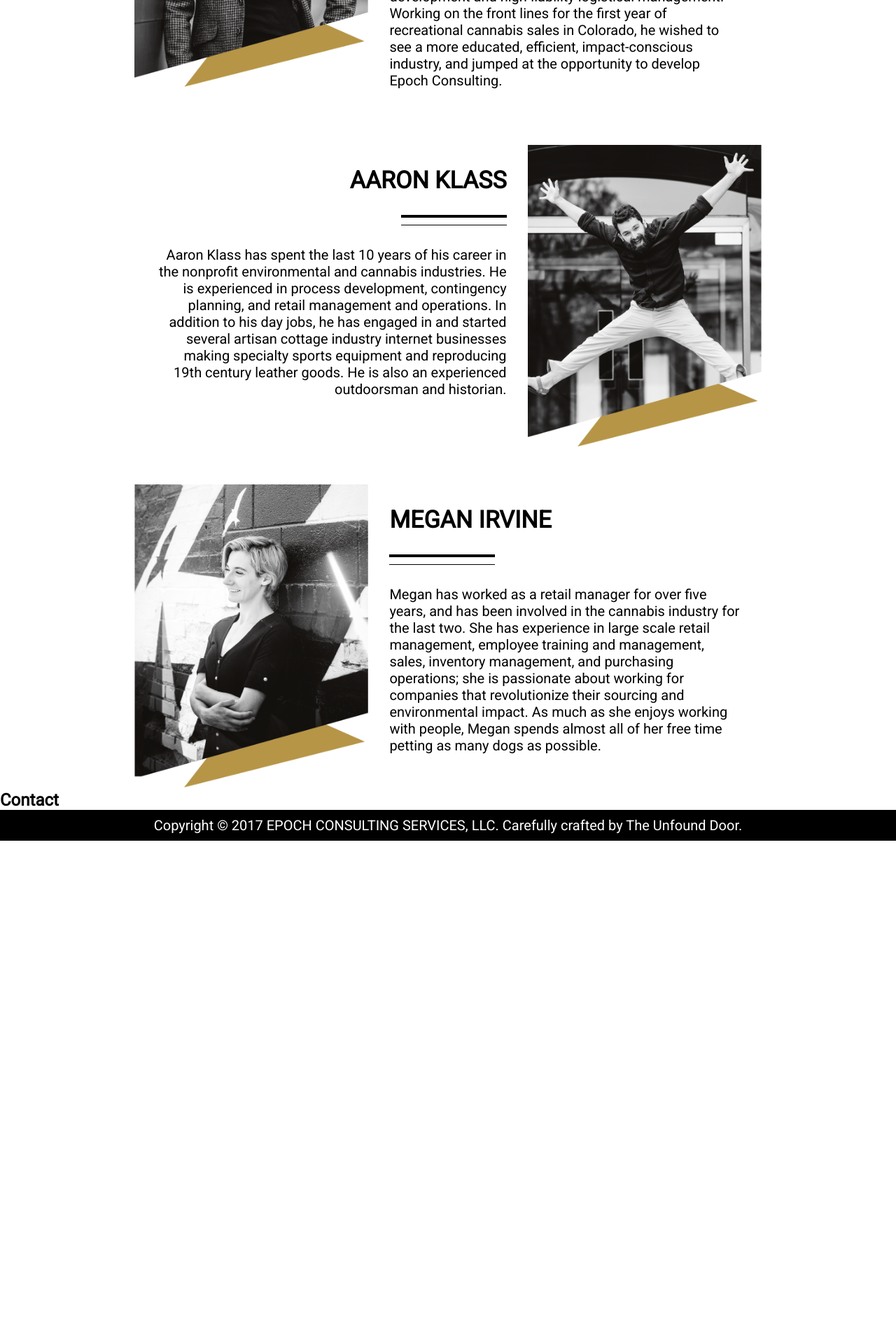
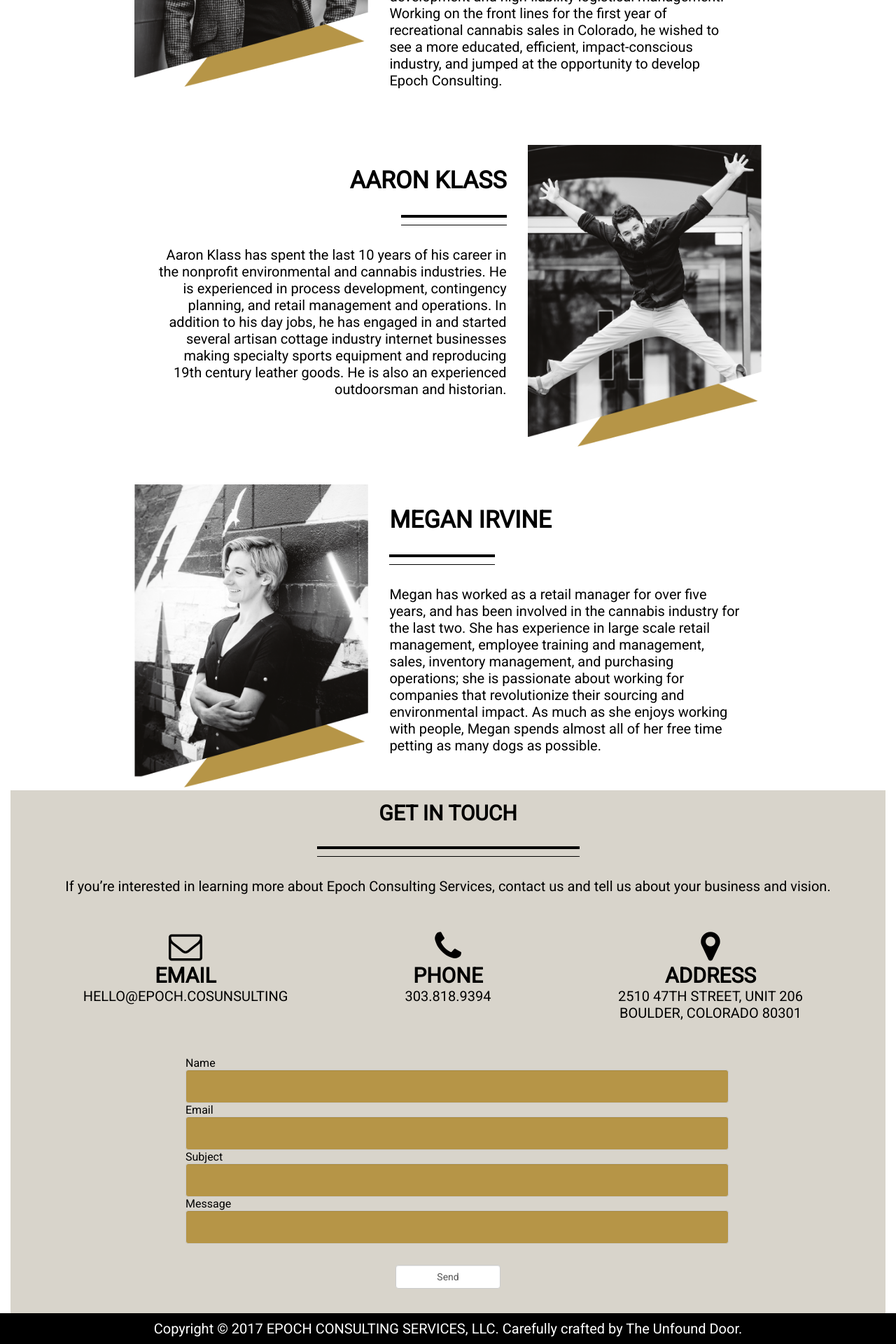
Before and after one commit to JonathanHemnes/epoch2, a Jekyll site: the page built from about.html, in a window 1280 px wide. Shown: the part 1951-3871 px from the top of the page at 70% size. Built offline with Jekyll 4.4.1, drawn with Linux system fonts in a browser that asks for light colours; nearby versions of some CDN libraries; before the commit the page ends 3152 px from its top, so only the background shows below that.

Commit message:
added form

```diff
--- a/_includes/contact.html
+++ b/_includes/contact.html
@@ -1 +1,38 @@
-<h4>Contact</h4>
+<div class="section contact">
+    <div class="header">
+        <h3>GET IN TOUCH</h3>
+        <hr class="thick">
+        <hr class="thin">
+    </div>
+    <div class="content">
+        <div class="words">
+            <p>If you’re interested in learning more about Epoch Consulting Services, contact us and tell us about your business
+                and vision.</p>
+            <div class="contact-us">
+                <div class="address">
+                    <i class="fa fa-envelope-o fa-3x" aria-hidden="true"></i>
+                    <h3>EMAIL</h3>
+                    <a href="mailto:hello@epoch.consulting" target="_blank">HELLO@EPOCH.COSUNSULTING</a>
+                </div>
+                <div class="address">
+                    <i class="fa fa-phone fa-3x" aria-hidden="true"></i>
+                    <h3>PHONE</h3>
+                    <a href="tel:3038189394" class="">303.818.9394</a>
+                </div>
+                <div class="address">
+                    <i class="fa fa-map-marker fa-3x" aria-hidden="true"></i>
+                    <h3>ADDRESS</h3>
+                    <p>2510 47TH STREET, UNIT 206 <br>BOULDER, COLORADO 80301</p>
+                </div>
+            </div>
+        </div>
+        <form action="https://formspree.io/hello@epoch.consulting" method="POST">
+            <label for="name">Name<input type="text" name="name"></label>
+            <label for="_replyto">Email<input type="email" name="_replyto"></label>
+            <label for="_subject">Subject<input name="_subject"/></label>
+            <label for="_message">Message<input type="text" name="_message"></label>
+            <input type="text" name="_gotcha" style="display:none" />
+            <input type="submit" class="send-button" value="Send">
+        </form>
+    </div>
+</div>
--- a/_layouts/about.html
+++ b/_layouts/about.html
@@ -10,6 +10,7 @@
   {% include core_team.html %}
   {% include contact.html %}
   {% include footer.html %}
+  {% include scripts.html %}
 </body>
 
 </html>
--- a/_sass/_about.scss
+++ b/_sass/_about.scss
@@ -11,7 +11,6 @@
     background-attachment: fixed;
     background-repeat: repeat;
     background-position: center;
-
     .logo-space {
         img {
             -webkit-filter: grayscale(1) invert(1);
@@ -25,11 +24,11 @@
             margin: auto;
         }
     }
-
     .sub-heading {
         margin-top: 70px;
         text-align: center;
-        h3,h4 {
+        h3,
+        h4 {
             color: white;
             margin-bottom: 20px;
         }
@@ -65,17 +64,14 @@
             padding-bottom: 10px;
         }
     }
-
     .content {
         @media screen and (min-width: $screen-sm) {
             display: flex;
         }
-
         .emphasis {
             font-style: italic;
             font-size: 24px;
         }
-
         .words {
             width: 100%;
             @media screen and (min-width: $screen-sm) {
@@ -87,11 +83,10 @@
             @media screen and (min-width: $screen-sm) {
                 width: 50%;
                 margin-top: -25px;
-
             }
             img {
-                    width: 100%;
-                }
+                width: 100%;
+            }
         }
     }
 }
@@ -108,7 +103,6 @@
             padding-bottom: 10px;
         }
     }
-
     .content {
         @media screen and (min-width: $screen-sm) {
             display: block;
@@ -117,35 +111,28 @@
             margin-left: auto;
             margin-right: auto;
         }
-
         hr {
             width: 30%;
             @media screen and (max-width: $screen-sm) {
-                width: 50%;;
+                width: 50%;
+                ;
             }
             color: $black;
-
             &.thick {
                 margin-top: 30px;
-                border-top: 4px solid black;
-                // size: 5;
+                border-top: 4px solid black; // size: 5;
             }
-
             &.thin {
                 margin-top: 10px;
                 margin-bottom: 30px;
-                border-top: 1px solid black;
-                // size: 2;
+                border-top: 1px solid black; // size: 2;
             }
-
             &.right {
                 @media screen and (min-width: $screen-sm) {
                     margin-left: 70%;
                 }
             }
-
         }
-
         .bio {
             margin-top: 50px;
             @media screen and (min-width: $screen-sm) {
@@ -168,24 +155,20 @@
                     padding: 30px;
                     width: 60%;
                 }
-
                 &.right {
                     @media screen and (min-width: $screen-sm) {
                         text-align: right;
                     }
                 }
-
                 img {
                     height: 150px;
                     @media screen and (min-width: $screen-sm) {
                         display: none;
                     }
                 }
-
                 .name-box {
                     @media screen and (max-width: $screen-sm) {
                         display: flex;
-
                         img {
                             margin-top: 15px;
                             margin-left: 30px;
@@ -196,3 +179,106 @@
         }
     }
 }
+
+.contact {
+    background: $white;
+    margin-left: 15px;
+    margin-right: 15px;
+    padding-top: 15px;
+    padding-bottom: 15px;
+    .content {
+        .words {
+            text-align: center;
+
+            .contact-us {
+                display: flex;
+                justify-content: center;
+                flex-wrap: wrap;
+                margin-top: 50px;
+                margin-bottom: 50px;
+
+                .address {
+                    text-align: center;
+                    width: 30%;
+                    @media screen and (max-width: $screen-sm) {
+                        width: 200px;
+                        width: 100%;
+                    }
+                    a,
+                    p {
+                        text-decoration: none;
+                        color: black;
+                        font-size: 20px;
+                    }
+                }
+            }
+        }
+        form {
+            width: 60%;
+            margin: auto;
+
+            input {
+                background: $gold;
+            }
+
+            .send-button {
+                width: 150px;
+                margin: auto;
+                margin-top: 30px;
+                margin-bottom: 20px;
+                background: white;
+            }
+        }
+    }
+}
+
+input:-moz-placeholder, select:-moz-placeholder, textarea:-moz-placeholder {
+    color: #999999;
+}
+
+input::-moz-placeholder, select::-moz-placeholder, textarea::-moz-placeholder {
+    color: #999999;
+}
+
+input:-ms-input-placeholder ,select:-ms-input-placeholder, textarea:-ms-input-placeholder {
+    color: #999999;
+}
+
+input::-webkit-input-placeholder, select::-webkit-input-placeholder, textarea::-webkit-input-placeholder {
+    color: #999999;
+}
+
+input, select, textarea {
+  display: block;
+  width: 100%;
+  height: 34px;
+  padding: 6px 12px;
+  font-size: 14px;
+  line-height: 1.428571429;
+  color: #555555;
+  vertical-align: middle;
+  background-color: #ffffff;
+  border: 1px solid #cccccc;
+  border-radius: 4px;
+  -webkit-box-shadow: inset 0 1px 1px rgba(0, 0, 0, 0.075);
+  box-shadow: inset 0 1px 1px rgba(0, 0, 0, 0.075);
+  -webkit-transition: border-color ease-in-out .15s, box-shadow ease-in-out .15s;
+  transition: border-color ease-in-out .15s, box-shadow ease-in-out .15s;
+}
+
+input:focus, select:focus, textarea:focus {
+  border-color: #66afe9;
+  outline: 0;
+  -webkit-box-shadow: inset 0 1px 1px rgba(0,0,0,.075), 0 0 8px rgba(102, 175, 233, 0.6);
+  box-shadow: inset 0 1px 1px rgba(0,0,0,.075), 0 0 8px rgba(102, 175, 233, 0.6);
+}
+
+.input[disabled],
+input[readonly] {
+  cursor: not-allowed;
+  background-color: #eeeeee;
+}
+
+textarea {
+  height: auto;
+}
```
